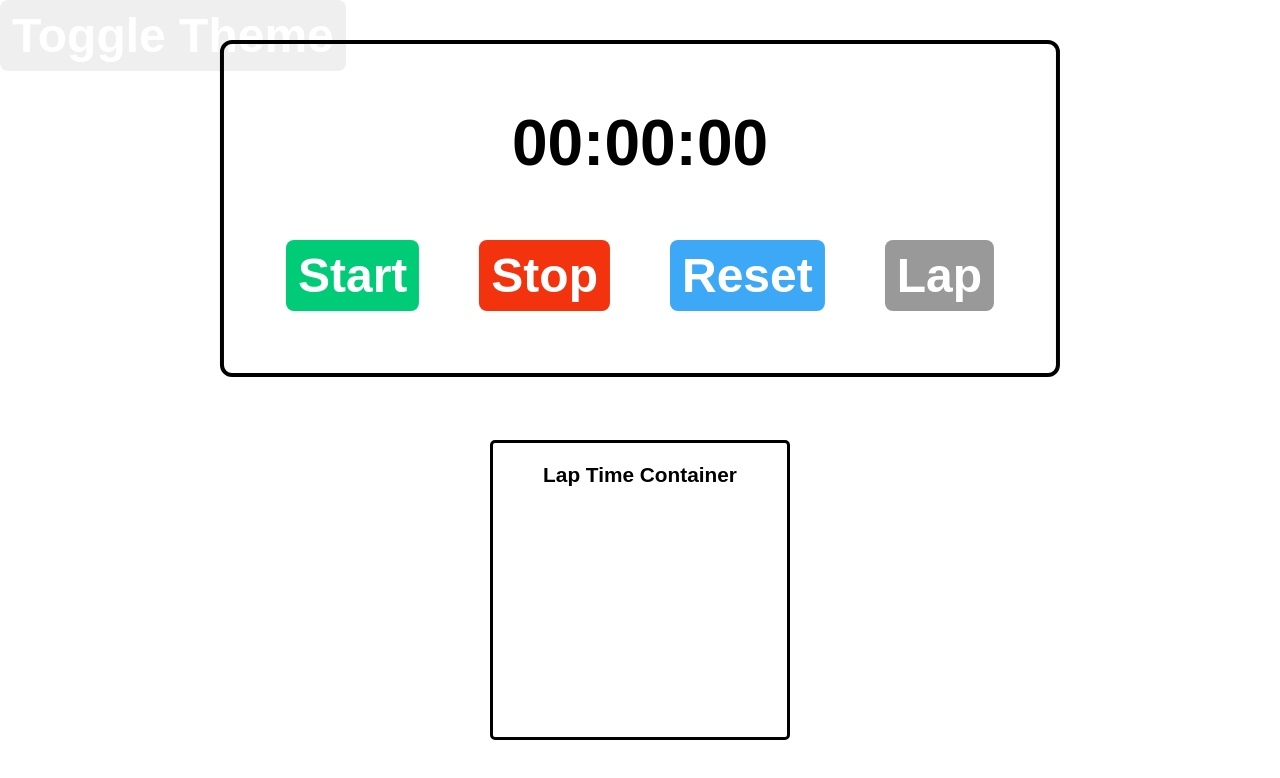
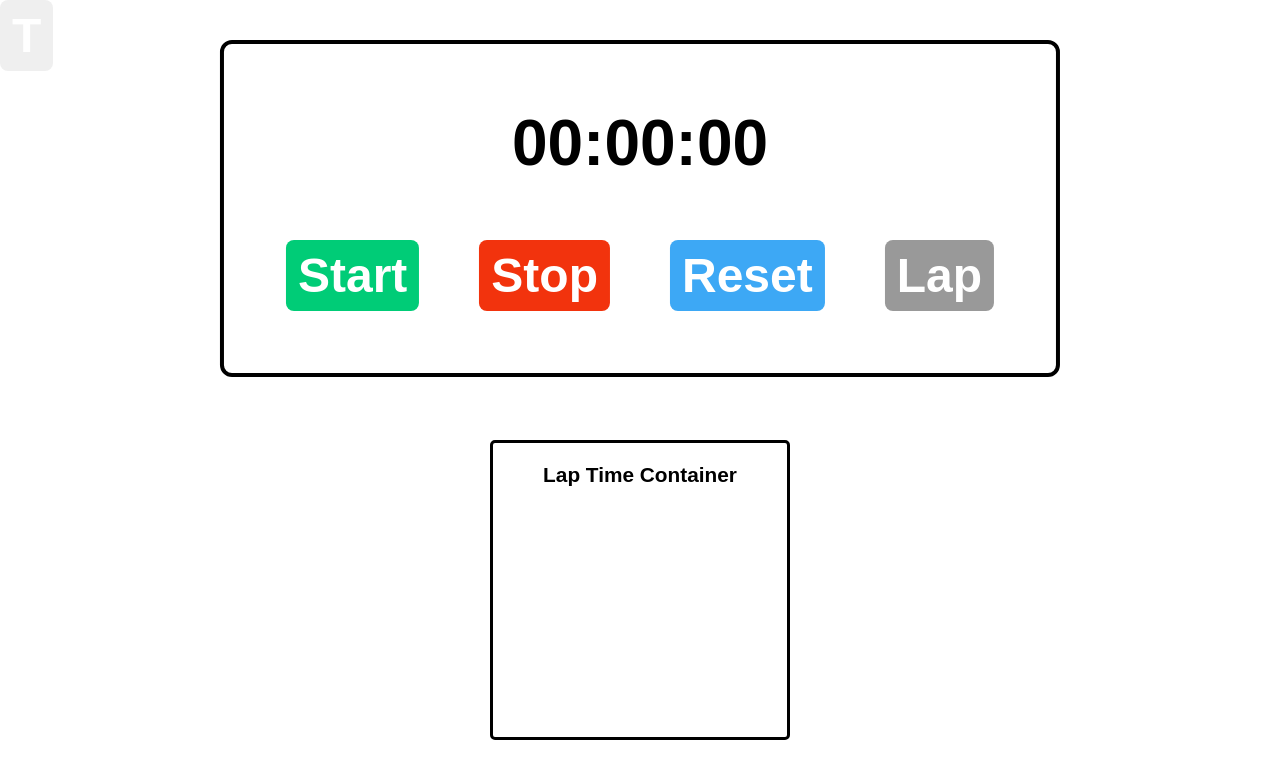
Before and after one commit to kraljic9/react-stopWatch, a React (Vite) app in the folder react-stopWatch/: page / in a window 1280 px wide. Shown: the top 778 px of the page. Built offline with nearby package versions, Linux system fonts and the light colour scheme.

Commit message:
Added on click function and class for toggle button

```diff
--- a/react-stopWatch/src/StopWatch.jsx
+++ b/react-stopWatch/src/StopWatch.jsx
@@ -55,7 +55,9 @@ function StopWatch() {
 
   return (
     <>
-      <button onClick={toggleTheme}>Toggle Theme</button>
+      <button className="toggle-theme-btn" onClick={toggleTheme}>
+        T
+      </button>
 
       <div className="stop-watch-container">
         <div className="time">{displayTime(elapsedTime)}</div>
```
